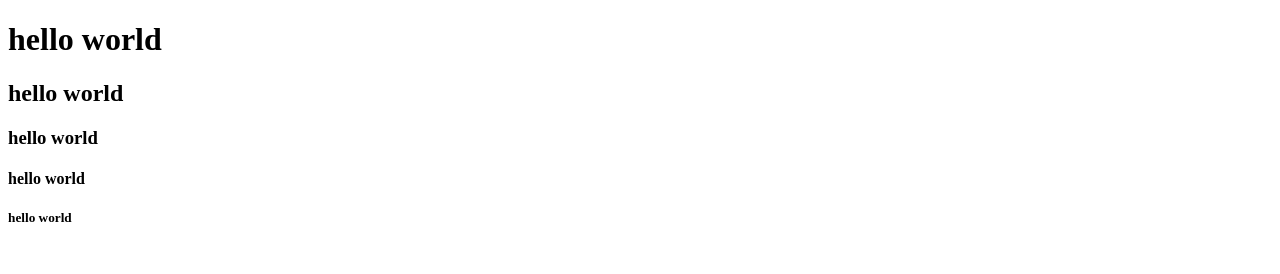
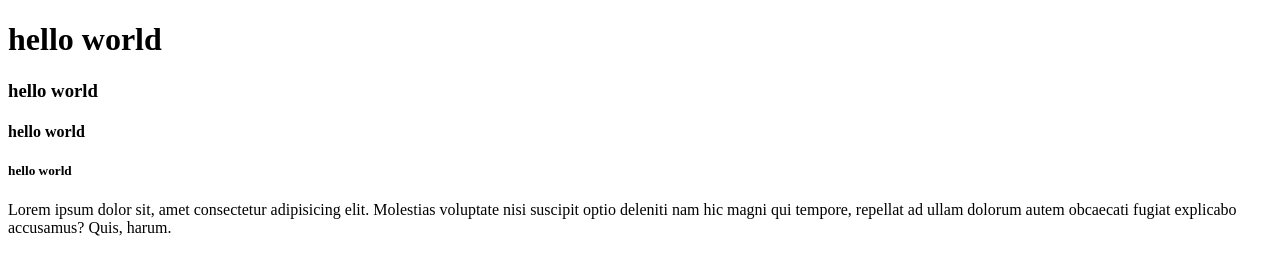
Before and after one commit to yrahul494/testing, a plain HTML site: page index.html in a window 1280 px wide. Drawn offline with Linux system fonts and the light colour scheme.

```diff
--- a/index.html
+++ b/index.html
@@ -7,10 +7,10 @@
 </head>
 <body>
     <h1>hello world</h1>
-    <h2>hello world</h2>
 
     <h3>hello world</h3>
     <h4>hello world</h4>
     <h5>hello world</h5>
+    <p>Lorem ipsum dolor sit, amet consectetur adipisicing elit. Molestias voluptate nisi suscipit optio deleniti nam hic magni qui tempore, repellat ad ullam dolorum autem obcaecati fugiat explicabo accusamus? Quis, harum.</p>
 </body>
 </html>
```
